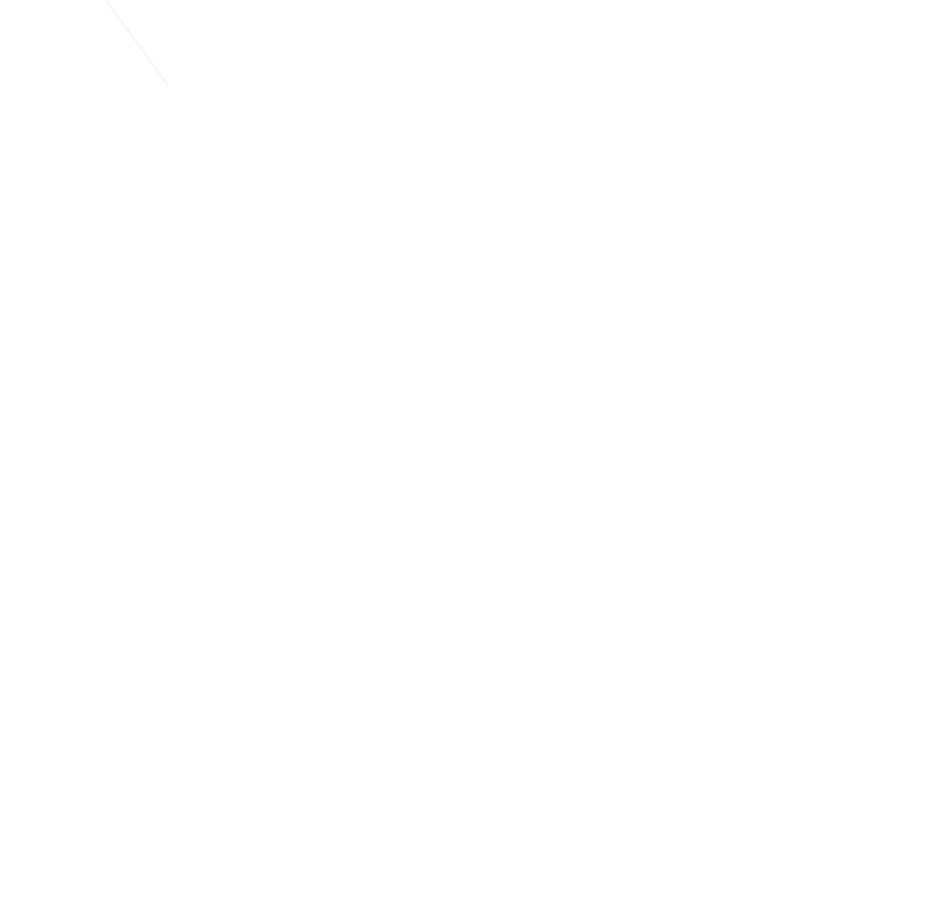
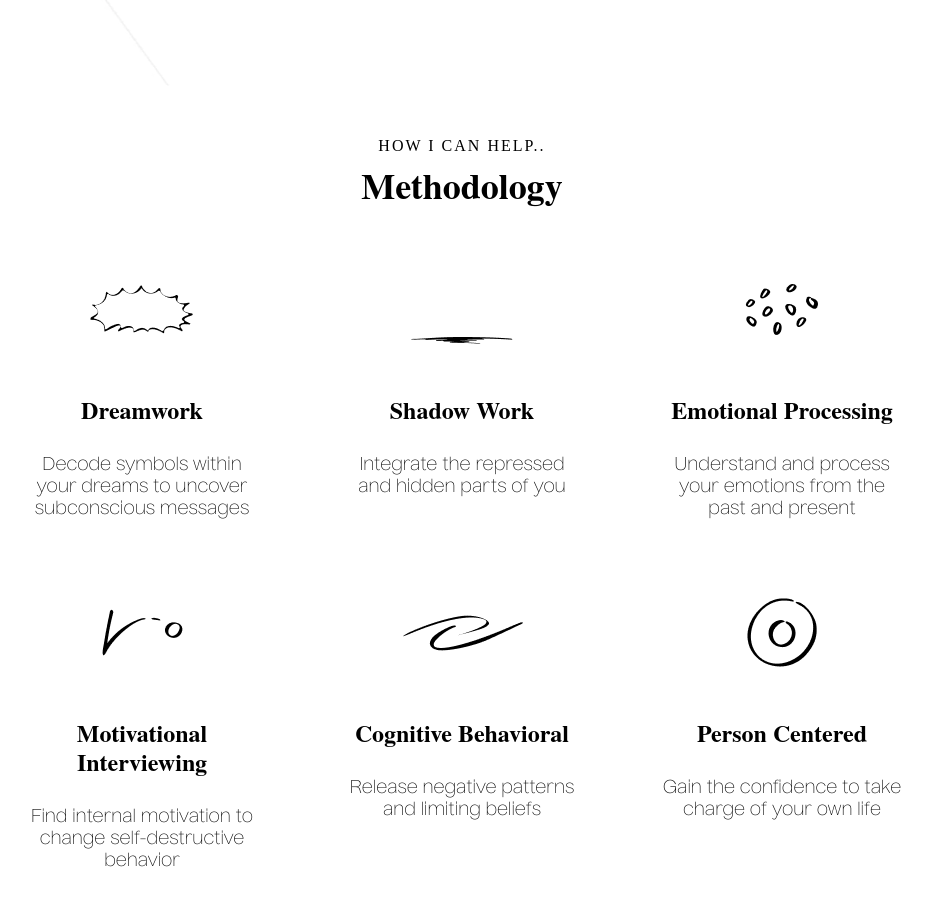
Before and after one commit to Adam-Thometz/Cosmic-Healing, a React (Create React App) app: page / in a window 1280 px wide. Shown: the part 1780-2686 px from the top of the page, without its empty margins (178-1110 px from the left). Before the commit the page ends 1916 px from the top, so only its background shows below. Built offline with nearby package versions, Linux system fonts and the light colour scheme; a web font is replaced by a local one.

Commit message:
added methodology component

```diff
--- a/src/App.js
+++ b/src/App.js
@@ -2,6 +2,7 @@ import './App.css';
 import CanHelpWith from './can-help-with/CanHelpWith';
 import Hero from './hero/Hero';
 import MeetProfessional from './meet-professional/MeetProfessional';
+import Methodology from './methodology/Methodology';
 import Navbar from './navbar/Navbar';
 
 function App() {
@@ -12,6 +13,7 @@ function App() {
       <main>
         <MeetProfessional />
         <CanHelpWith />
+        <Methodology />
       </main>
     </div>
   );
```
